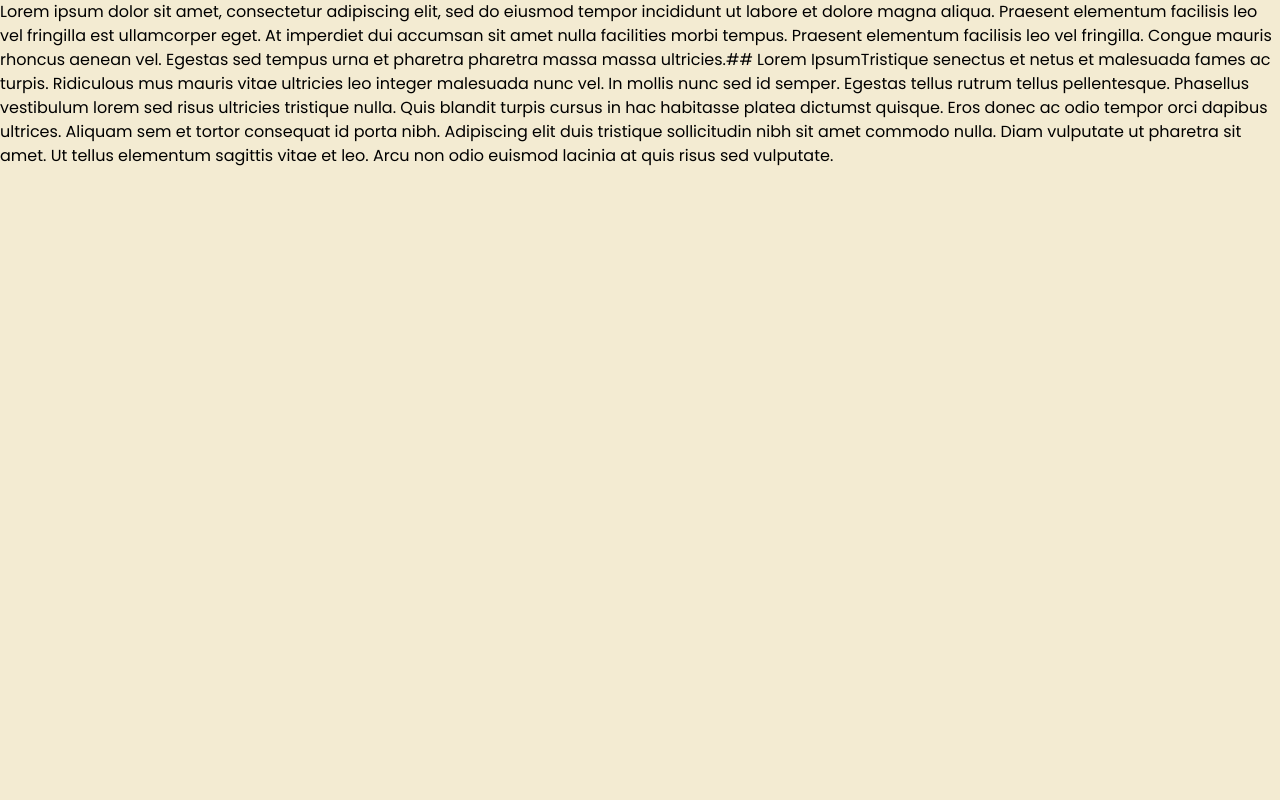
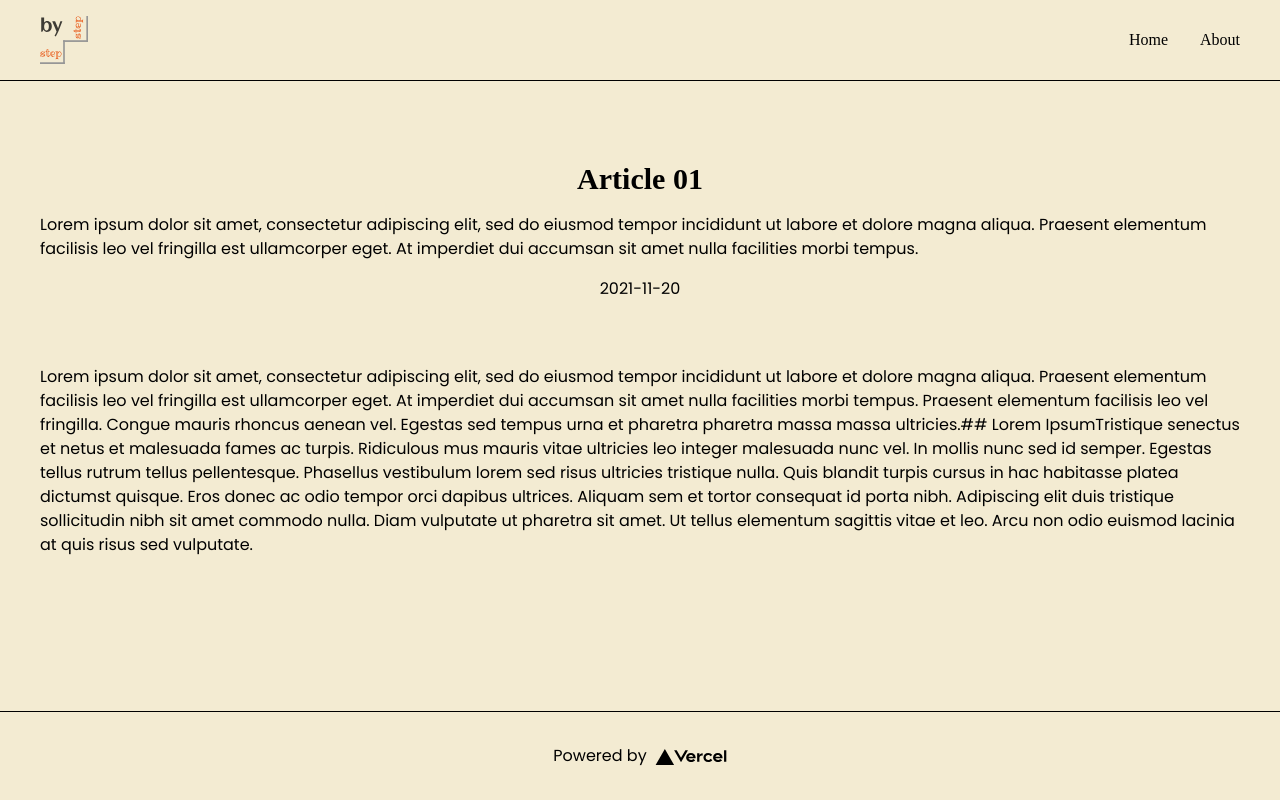
Before and after one commit to DrShpongle/step-by-step-blog, a Next.js app: page /blog/article-01 in a window 1280 px wide. Built offline with nearby package versions, Linux system fonts and the light colour scheme; a web font is replaced by a local one; what @tailwindcss/typography would draw is missing.

Commit message:
rework mdx support

```diff
--- /dev/null
+++ b/src/components/layouts/post-layout.tsx
@@ -0,0 +1,38 @@
+import * as React from 'react'
+
+import Header from 'components/app/header'
+import Footer from 'components/app/footer'
+
+type metaProps = {
+  title?: string
+  excerpt?: string
+  date?: string
+}
+
+const PostLayout: React.FC<{meta: metaProps; children: React.ReactNode}> = ({
+  meta,
+  children,
+}) => {
+  const {title, excerpt, date} = meta
+  console.log('title:', title)
+  console.log('excerpt:', excerpt)
+  console.log('date:', date)
+  return (
+    <div className="flex flex-col min-h-screen">
+      <Header />
+      <main className="flex-grow py-8 md:py-12 lg:py-16 xl:py-20">
+        <div className="container space-y-16 ">
+          <div className="flex flex-col items-center space-y-4">
+            {title && <h2>{title}</h2>}
+            {excerpt && <div>{excerpt}</div>}
+            {date && <div>{date}</div>}
+          </div>
+          <div className="w-full prose max-w-none">{children}</div>
+        </div>
+      </main>
+      <Footer />
+    </div>
+  )
+}
+
+export default PostLayout
--- a/src/pages/about.mdx
+++ b/src/pages/about.mdx
@@ -1,12 +1,8 @@
-export const meta = {
-  title: `test MDX components`,
-}
-
 import PageLayout from 'components/layouts/page-layout'
 import {MdxComponent} from 'components/mdx'
 
 export default ({children}) => (
-  <PageLayout meta={meta}>
+  <PageLayout>
     <div className="container">
       <div className="prose max-w-none">{children}</div>
     </div>
--- a/src/pages/blog/article-01.md
+++ b/src/pages/blog/article-01.mdx
@@ -1,9 +1,12 @@
----
-title: 'Article 01'
-excerpt: 'Lorem ipsum dolor sit amet, consectetur adipiscing elit, sed do eiusmod tempor incididunt ut labore et dolore magna aliqua. Praesent elementum facilisis leo vel fringilla est ullamcorper eget. At imperdiet dui accumsan sit amet nulla facilities morbi tempus.'
-date: '2020-03-16T05:35:07.322Z'
-author:
-name: JJ Kasper
----
+export const meta = {
+  title: 'Article 01',
+  excerpt:
+    'Lorem ipsum dolor sit amet, consectetur adipiscing elit, sed do eiusmod tempor incididunt ut labore et dolore magna aliqua. Praesent elementum facilisis leo vel fringilla est ullamcorper eget. At imperdiet dui accumsan sit amet nulla facilities morbi tempus.',
+  date: '2021-11-20',
+}
+
+import PostLayout from 'components/layouts/post-layout'
+
+export default ({children}) => <PostLayout meta={meta}>{children}</PostLayout>
 
 Lorem ipsum dolor sit amet, consectetur adipiscing elit, sed do eiusmod tempor incididunt ut labore et dolore magna aliqua. Praesent elementum facilisis leo vel fringilla est ullamcorper eget. At imperdiet dui accumsan sit amet nulla facilities morbi tempus. Praesent elementum facilisis leo vel fringilla. Congue mauris rhoncus aenean vel. Egestas sed tempus urna et pharetra pharetra massa massa ultricies.## Lorem IpsumTristique senectus et netus et malesuada fames ac turpis. Ridiculous mus mauris vitae ultricies leo integer malesuada nunc vel. In mollis nunc sed id semper. Egestas tellus rutrum tellus pellentesque. Phasellus vestibulum lorem sed risus ultricies tristique nulla. Quis blandit turpis cursus in hac habitasse platea dictumst quisque. Eros donec ac odio tempor orci dapibus ultrices. Aliquam sem et tortor consequat id porta nibh. Adipiscing elit duis tristique sollicitudin nibh sit amet commodo nulla. Diam vulputate ut pharetra sit amet. Ut tellus elementum sagittis vitae et leo. Arcu non odio euismod lacinia at quis risus sed vulputate.
--- a/src/pages/blog/article-02.md
+++ b/src/pages/blog/article-02.mdx
@@ -1,9 +1,12 @@
----
-title: 'Article 02'
-excerpt: 'Lorem ipsum dolor sit amet, consectetur adipiscing elit, sed do eiusmod tempor incididunt ut labore et dolore magna aliqua. Praesent elementum facilisis leo vel fringilla est ullamcorper eget. At imperdiet dui accumsan sit amet nulla facilities morbi tempus.'
-date: '2020-03-16T05:35:07.322Z'
-author:
-name: JJ Kasper
----
+export const meta = {
+  title: 'Article 02',
+  excerpt:
+    'Lorem ipsum dolor sit amet, consectetur adipiscing elit, sed do eiusmod tempor incididunt ut labore et dolore magna aliqua. Praesent elementum facilisis leo vel fringilla est ullamcorper eget. At imperdiet dui accumsan sit amet nulla facilities morbi tempus.',
+  date: '2021-10-19',
+}
+
+import PostLayout from 'components/layouts/post-layout'
+
+export default ({children}) => <PostLayout meta={meta}>{children}</PostLayout>
 
 Lorem ipsum dolor sit amet, consectetur adipiscing elit, sed do eiusmod tempor incididunt ut labore et dolore magna aliqua. Praesent elementum facilisis leo vel fringilla est ullamcorper eget. At imperdiet dui accumsan sit amet nulla facilities morbi tempus. Praesent elementum facilisis leo vel fringilla. Congue mauris rhoncus aenean vel. Egestas sed tempus urna et pharetra pharetra massa massa ultricies.## Lorem IpsumTristique senectus et netus et malesuada fames ac turpis. Ridiculous mus mauris vitae ultricies leo integer malesuada nunc vel. In mollis nunc sed id semper. Egestas tellus rutrum tellus pellentesque. Phasellus vestibulum lorem sed risus ultricies tristique nulla. Quis blandit turpis cursus in hac habitasse platea dictumst quisque. Eros donec ac odio tempor orci dapibus ultrices. Aliquam sem et tortor consequat id porta nibh. Adipiscing elit duis tristique sollicitudin nibh sit amet commodo nulla. Diam vulputate ut pharetra sit amet. Ut tellus elementum sagittis vitae et leo. Arcu non odio euismod lacinia at quis risus sed vulputate.
```
